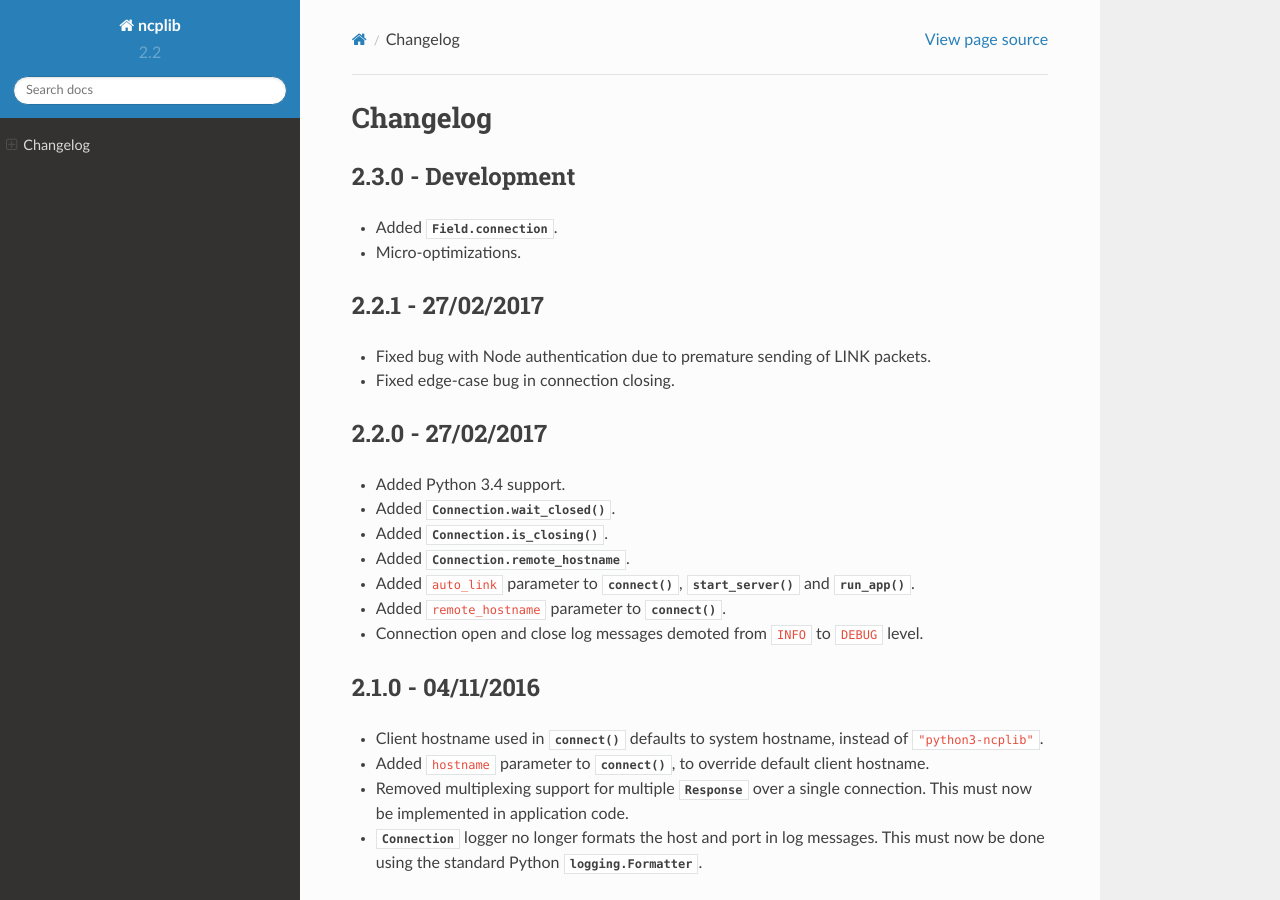
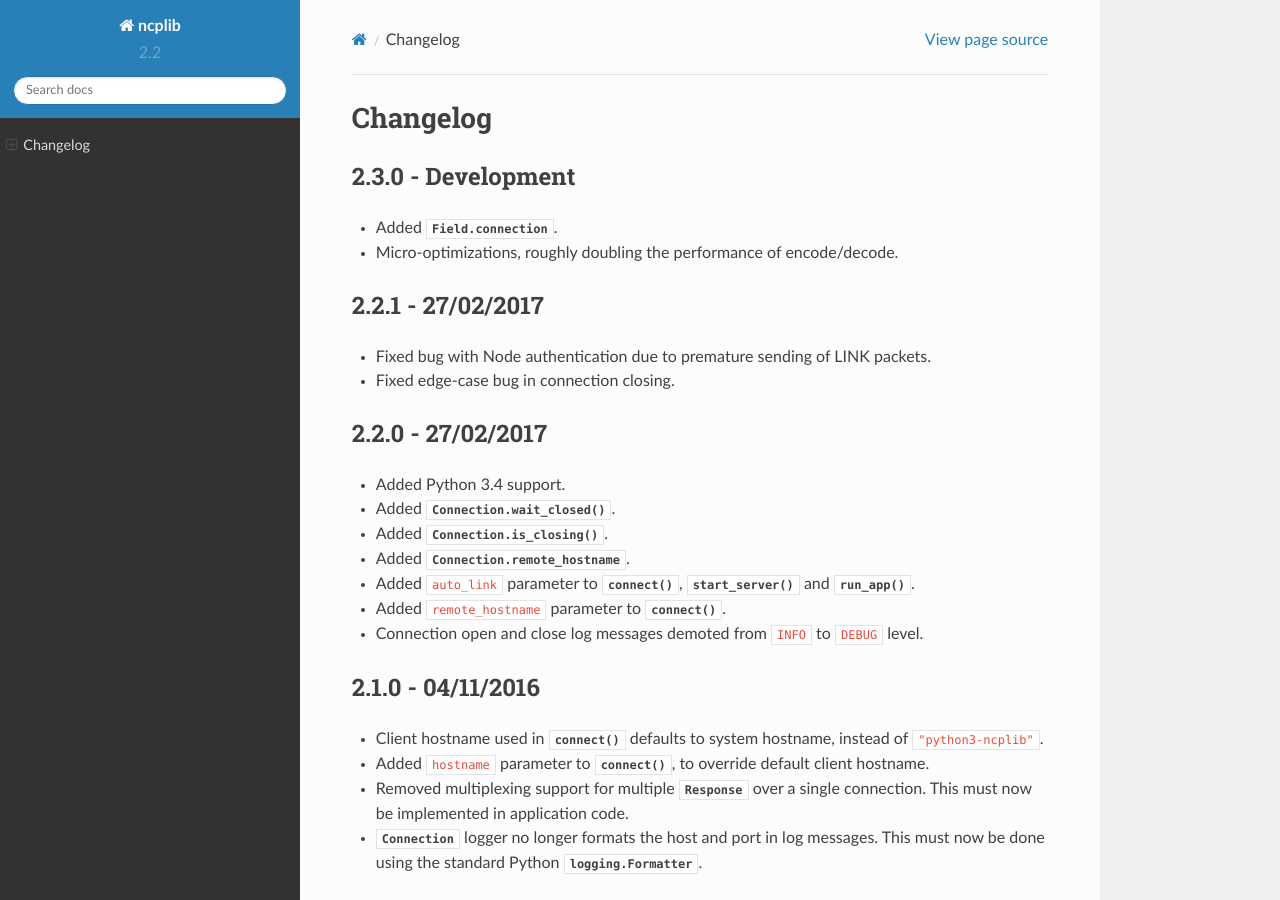
Before and after one commit to CRFS/python3-ncplib, a Sphinx documentation site: the page built from docs/changelog.rst, in a window 1280 px wide and 900 px high. Built offline with Sphinx 7.4.7 and the Read the Docs theme 2.0.0, drawn with Linux system fonts in a browser that asks for light colours.

Commit message:
Updating changelog

```diff
--- a/docs/changelog.rst
+++ b/docs/changelog.rst
@@ -8,7 +8,7 @@ Changelog
 -------------------
 
 - Added :attr:`Field.connection`.
-- Micro-optimizations.
+- Micro-optimizations, roughly doubling the performance of encode/decode.
 
 
 2.2.1 - 27/02/2017
```
